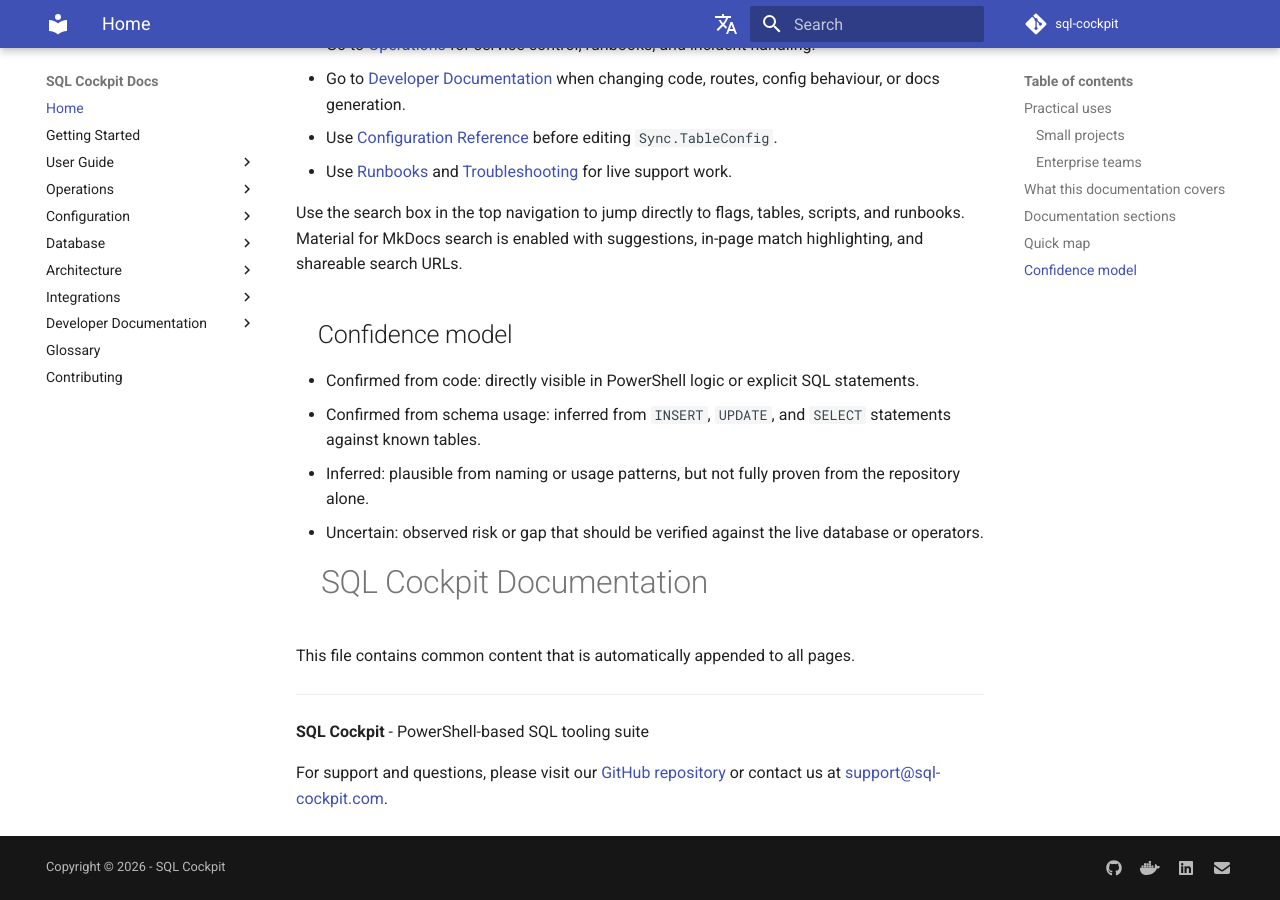
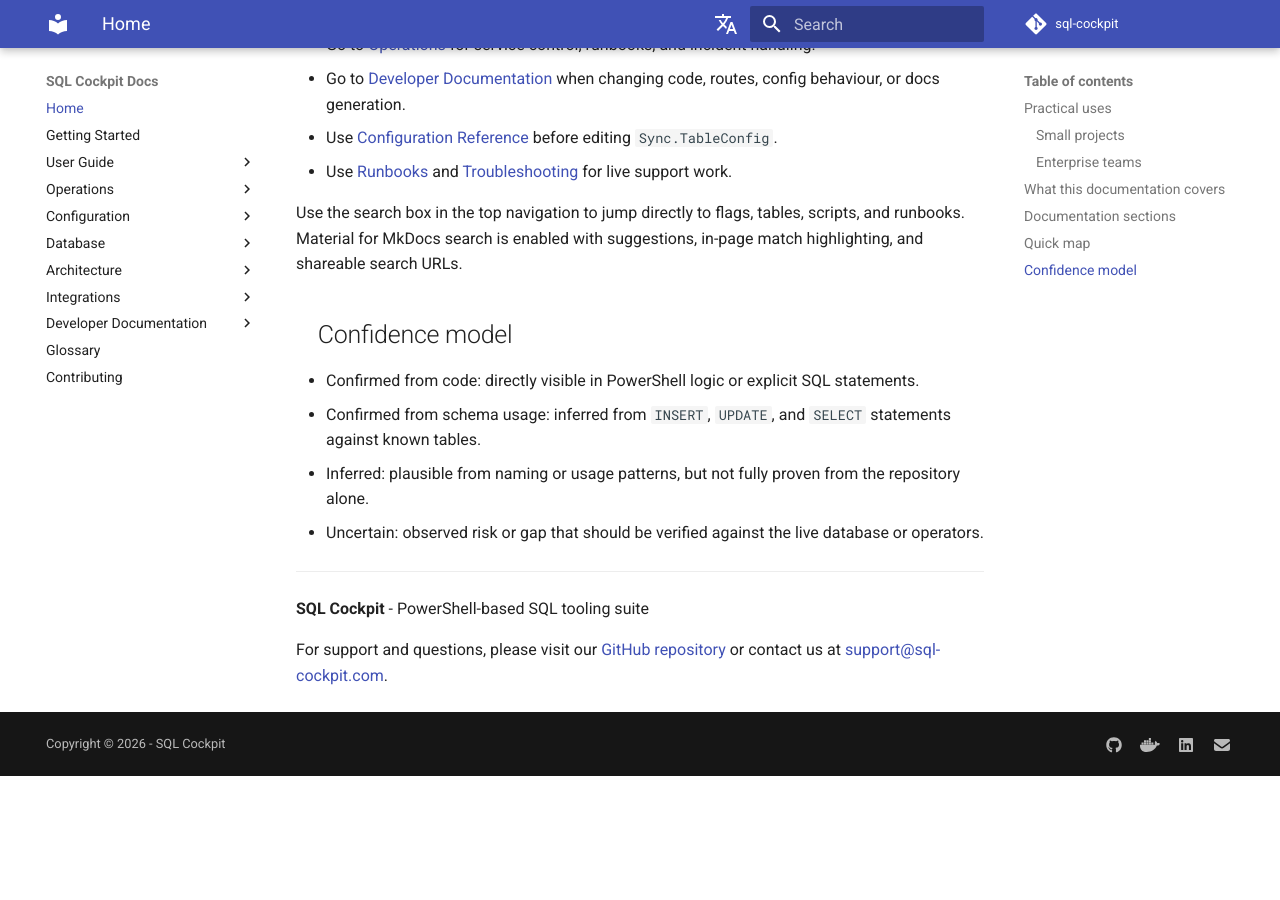
Before and after one commit to sql-cockpit/sql-cockpit-docs-source, an MkDocs documentation site: the page built from docs/index.md, in a window 1280 px wide and 900 px high, scrolled down 1971 px. Built offline with MkDocs 1.6.1 and Material for MkDocs 9.7.7, drawn with Linux system fonts in a browser that asks for light colours; comment, search, counter and statistics services are not loaded; the version menu is left out; after the commit the page ends 2747 px from its top, so only the background shows below that.

Commit message:
Update documentation footer content
- Modified includes/mkdocs.md to remove redundant header text and relocate footer separator
- Cleaned up documentation template to streamline common content appended to all pages
- Maintained essential footer information including GitHub repository link and support contact

The changes simplify the documentation structure while preserving necessary support and contact information in the footer.

```diff
--- a/includes/mkdocs.md
+++ b/includes/mkdocs.md
@@ -1,7 +1,3 @@
-# SQL Cockpit Documentation
-
-This file contains common content that is automatically appended to all pages.
-
 <!-- Common footer content -->
 ---
 **SQL Cockpit** - PowerShell-based SQL tooling suite
```
Also changed, not shown: 1 other file.
